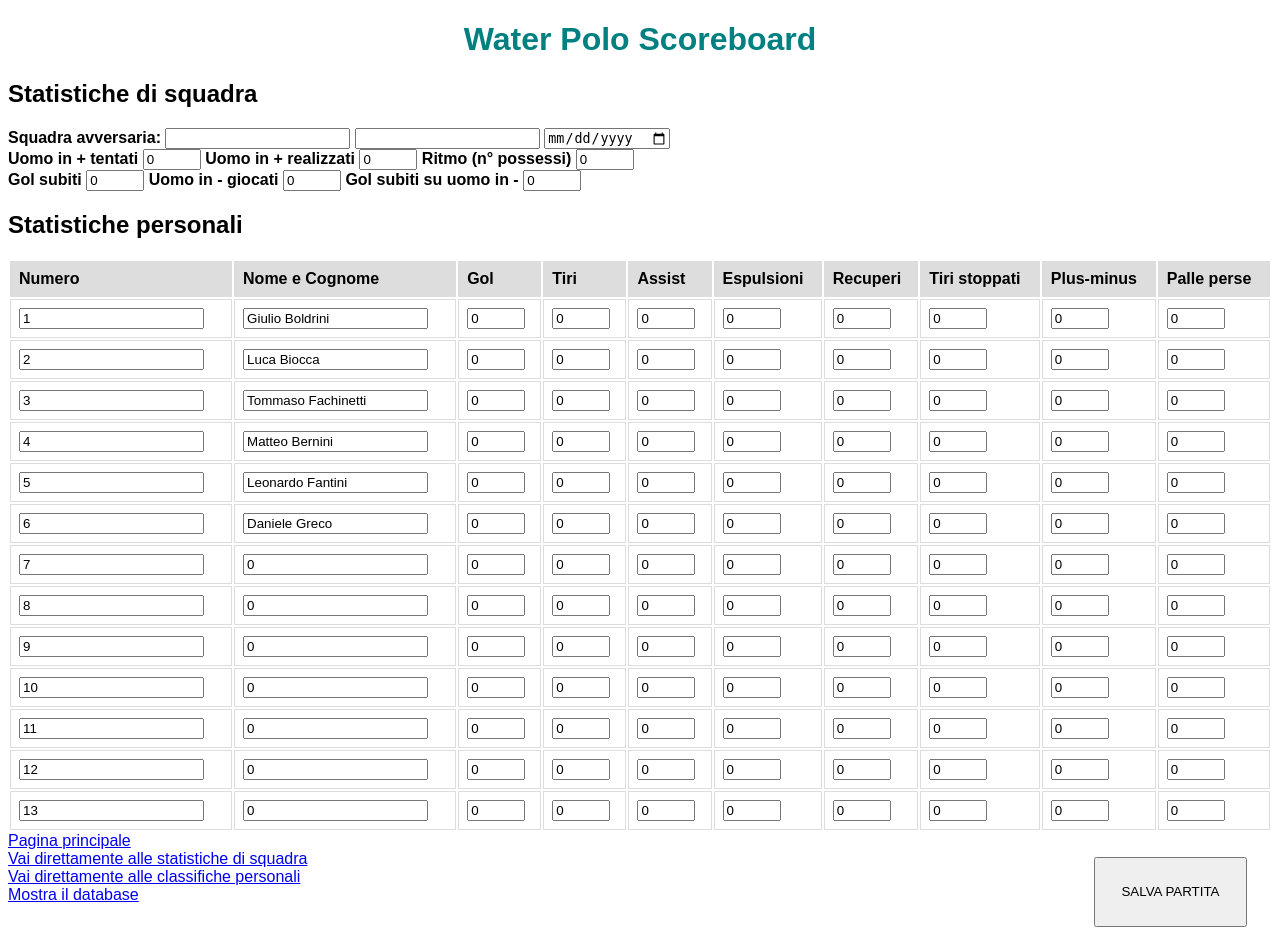
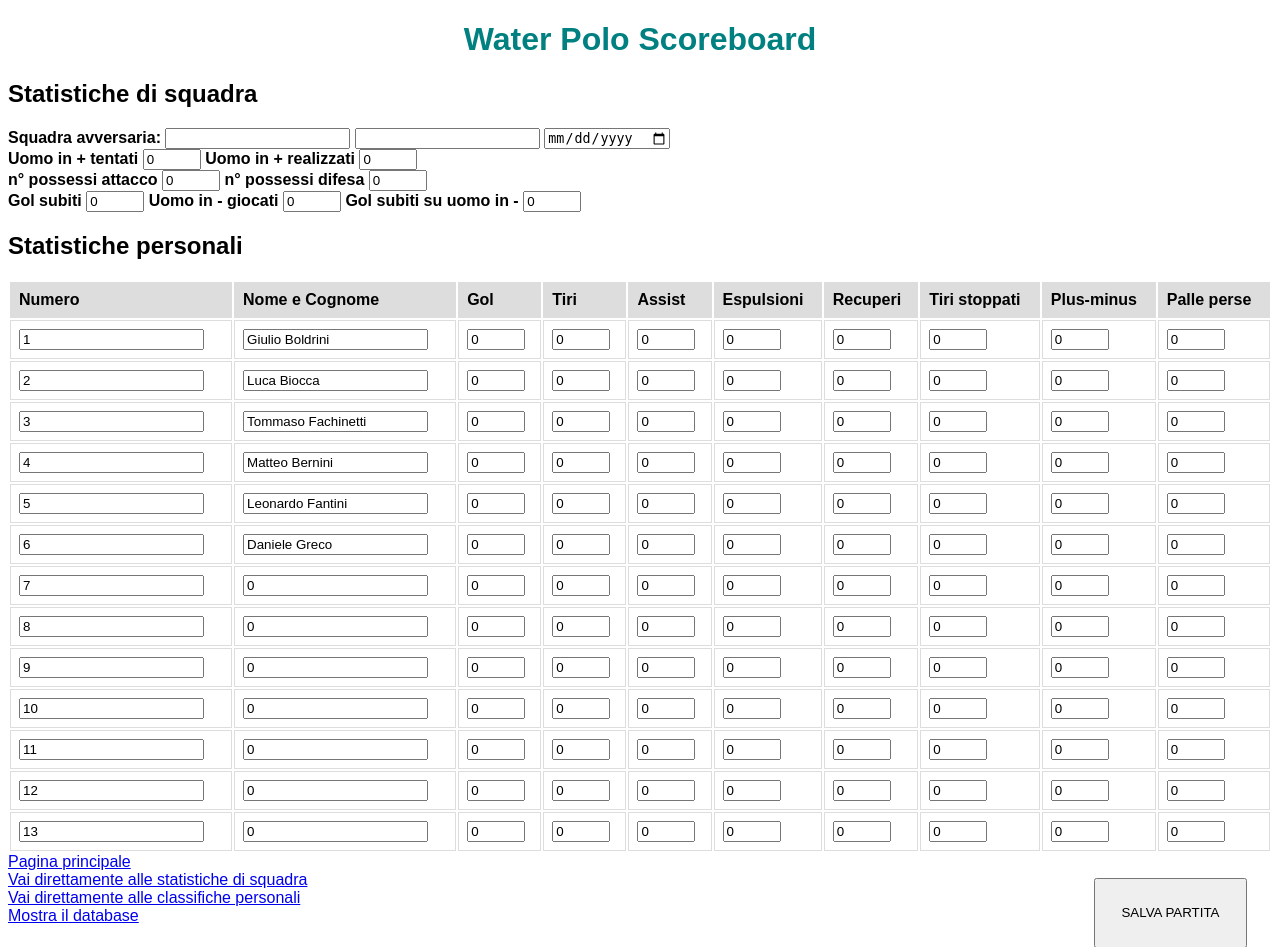
Before and after one commit to mattebernini/water-polo-scoreboard, a Flask app: page /wp/stats_partita in a window 1280 px wide. Shown: the top 947 px of the page. Run offline with Flask 2, Linux system fonts and the light colour scheme.

Commit message:
ritmo in ritmo att e def

```diff
--- a/main.py
+++ b/main.py
@@ -17,7 +17,8 @@ class TeamStats(db.Model):
     gol_subiti = db.Column(db.Integer())
     piu_tentati = db.Column(db.Integer())
     piu_realizzati = db.Column(db.Integer())
-    ritmo = db.Column(db.Integer())
+    ritmo_att = db.Column(db.Integer())
+    ritmo_def = db.Column(db.Integer())
     meno_tentati = db.Column(db.Integer())
     meno_subiti = db.Column(db.Integer())
 class Player(db.Model):
@@ -37,7 +38,7 @@ class PersonalStats(db.Model):
     palle_perse = db.Column(db.Integer())
 
 def salva_partita(request):
-    team_stats = TeamStats(avversario=request.form['avversaria'], location=request.form["location"], data_partita=request.form['data'], gol_subiti=request.form["gol subiti"], piu_tentati=request.form['+ tentati'], piu_realizzati=request.form['+ realizzati'], ritmo=request.form['ritmo'], meno_tentati=request.form["- tentati"], meno_subiti=request.form["- subiti"])
+    team_stats = TeamStats(avversario=request.form['avversaria'], location=request.form["location"], data_partita=request.form['data'], gol_subiti=request.form["gol subiti"], piu_tentati=request.form['+ tentati'], piu_realizzati=request.form['+ realizzati'], ritmo_att=request.form['ritmo_att'], ritmo_def=request.form['ritmo_def'], meno_tentati=request.form["- tentati"], meno_subiti=request.form["- subiti"])
     # controllino
     if team_stats.avversario == "" or team_stats.data_partita == "" or team_stats.location == "":
         return redirect("http://localhost:5000/stats_partita")
@@ -85,7 +86,7 @@ def stampa_db():
 def result():
     if request.method == 'POST':
         salva_partita(request)
-        return render_template("personali.html", classifica_grezza=analytics_wp.classifica_grezza())
+        return render_template("personali.html", classifica_grezza=analytics_wp.classifica_grezza(), classifica_partita=analytics_wp.classifica_partita(), avanzate=analytics_wp.avanzate())
 
 @app.route('/wp/personali',methods = ['POST', 'GET'])
 def personali():
--- a/manage_db.py
+++ b/manage_db.py
@@ -14,7 +14,8 @@ def crea_db(conn):
             GOL_SUBITI      INT,
             PIU_TENTATI     INT,
             PIU_REALIZZATI  INT,
-            RITMO           INT,
+            RITMO_ATT           INT,
+            RITMO_DEF           INT,
             MENO_TENTATI           INT,
             MENO_SUBITI           INT
             );""")
@@ -75,7 +76,7 @@ conn = sqlite3.connect('instance/stats.db')
 print("Opened database successfully")
 
 while 1:
-    i = input("1: crea\n2: mostra\n3: elimina tutti i dati\n4: elimina personal stats\n5: elimina partite\n6: dump")
+    i = input("1: crea\n2: mostra\n3: elimina tutti i dati\n4: elimina personal stats\n5: elimina partite\n6: dump\n")
     match i:
         case "1":
             crea_db(conn)
--- a/templates/partita.html
+++ b/templates/partita.html
@@ -24,8 +24,11 @@
         <input value="0" type="number" name="+ tentati" id="+ tentati">
         <label for="+ realizzati">Uomo in + realizzati</label>
         <input value="0" type="number" name="+ realizzati" id="+ realizzati">
-        <label for="ritmo">Ritmo (n° possessi)</label>
-        <input value="0" type="number" name="ritmo" id="ritmo">
+        <br>
+        <label for="ritmo_att">n° possessi attacco</label>
+        <input value="0" type="number" name="ritmo_att" id="ritmo_att">
+        <label for="ritmo_def">n° possessi difesa</label>
+        <input value="0" type="number" name="ritmo_def" id="ritmo_def">
         <br>
             <label for="gol subiti">Gol subiti</label>
         <input value="0" type="number" name="gol subiti" id="gol subiti">
```
Also changed, not shown: analytics_wp.py (+12 -5 lines), templates/personali.html (+6 -6 lines), README.md, instance/stats.db.
